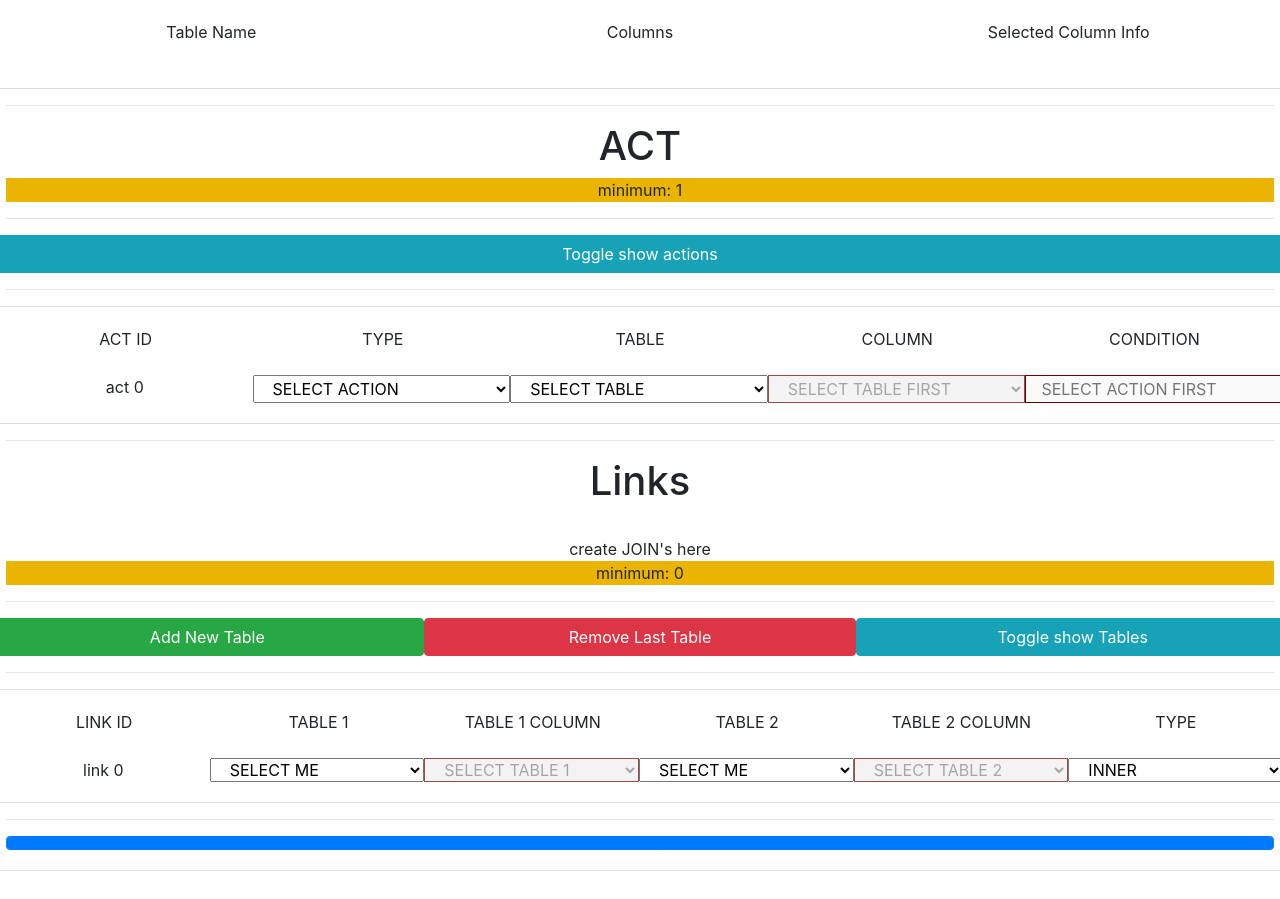
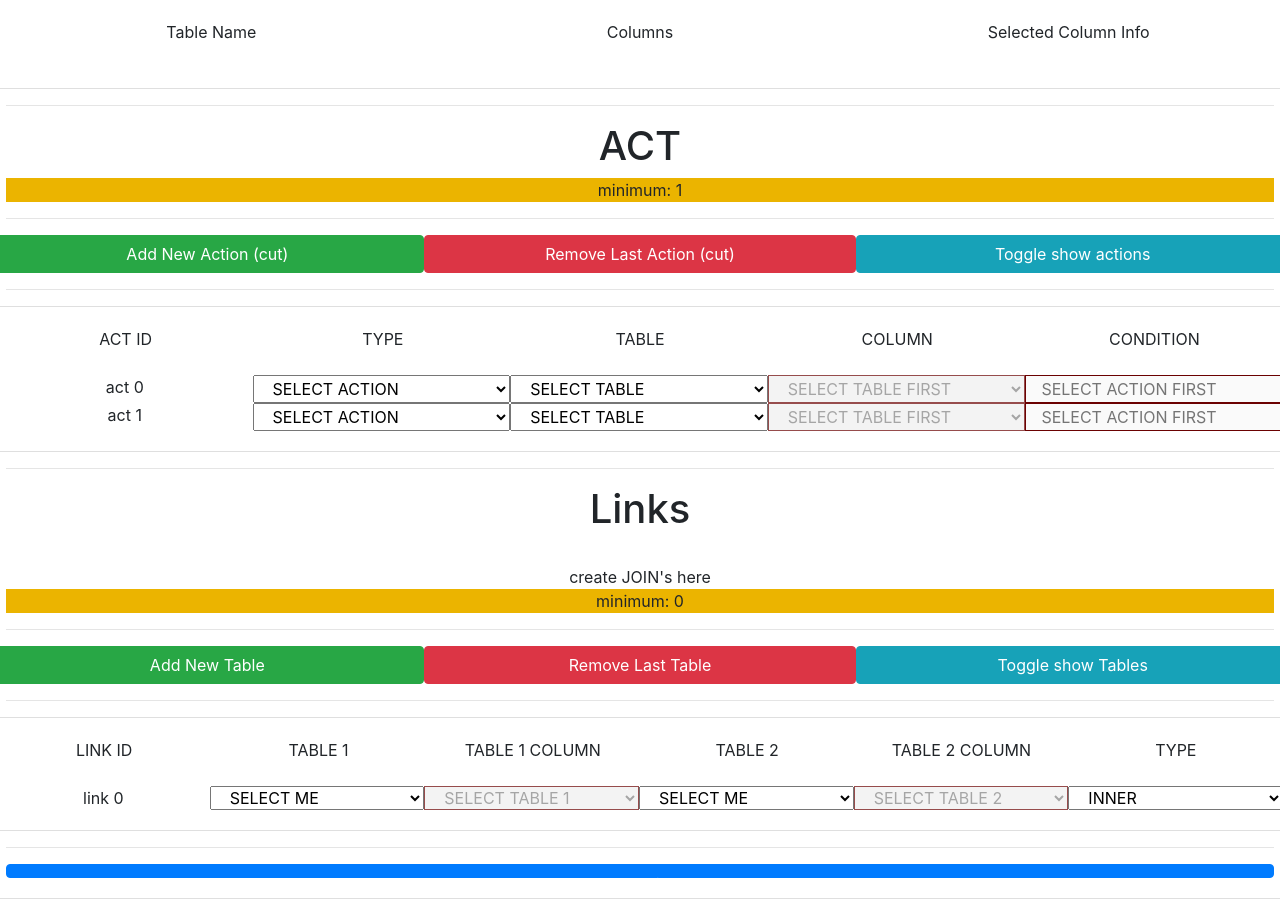
Before and after one commit to Ethel173/unnamed_SQL, a Flask app: page / in a window 1280 px wide. Shown: the part 483-1382 px from the top of the page. Before the commit the page ends 1354 px from the top, so only its background shows below. Run offline with Flask 2, Linux system fonts and the light colour scheme; some libraries are stand-ins or nearby versions.

Commit message:
idk y renaming ACT fixed a huge problem but it did

```diff
--- a/static/rev2.js
+++ b/static/rev2.js
@@ -22,7 +22,8 @@
             table.add()
         }
         link.add()
-        act.add()
+        act2.add()
+        act2.add()
         generic.update_statement()
     },
     update_statement:function()
@@ -127,7 +128,6 @@
 
     var link = {
         unsafe_counter:0,
-        mem_template:{sel1:[],sel1data:[],sel2:[],sel2data:[]},
         built:[],
     add: function(){
         //handles safety logic
@@ -136,6 +136,9 @@
                 var check_table = document.getElementById("link_"+(index-1))
                 var subname1 = check_table.querySelector("select[id=sel_1_data]")
                 var subname2 = check_table.querySelector("select[id=sel_2_data]")
+
+                //checks for unfilled fields
+                /*
                 if (subname1.value== '' || subname1.value=="None"){
                     alert("select link "+(index-1)+" table 1 data first")
                     return
@@ -144,6 +147,7 @@
                     alert("select link "+(index-1)+" table 2 data first")
                     return
                 }
+                */
             }
         }
 
@@ -156,10 +160,11 @@
         clone.querySelector('div.col').innerHTML = "link "+link.unsafe_counter
 
         //setup on change event
-        clone.querySelector('select[id=sel_1_name]').setAttribute("onchange", "link.pop_sub_table("+"'"+link.unsafe_counter+"','1'),link.mem_update("+link.unsafe_counter+",1,1)")
-        clone.querySelector('select[id=sel_2_name]').setAttribute("onchange", "link.pop_sub_table("+"'"+link.unsafe_counter+"','2'),link.mem_update("+link.unsafe_counter+",2,1)")
-        clone.querySelector('select[id=sel_1_data]').setAttribute("onchange", "link.mem_update("+link.unsafe_counter+",1,2)")
-        clone.querySelector('select[id=sel_2_data]').setAttribute("onchange", "link.mem_update("+link.unsafe_counter+",2,2)")
+        clone.querySelector('select[id=sel_1_name]').setAttribute("onchange", "link.pop_sub_table("+"'"+link.unsafe_counter+"','1'),link.mem_update("+link.unsafe_counter+")")
+        clone.querySelector('select[id=sel_2_name]').setAttribute("onchange", "link.pop_sub_table("+"'"+link.unsafe_counter+"','2'),link.mem_update("+link.unsafe_counter+")")
+        clone.querySelector('select[id=sel_1_data]').setAttribute("onchange", "link.mem_update("+link.unsafe_counter+")")
+        clone.querySelector('select[id=sel_2_data]').setAttribute("onchange", "link.mem_update("+link.unsafe_counter+")")
+        clone.querySelector('select[id=type]').setAttribute("onchange", "link.mem_update("+link.unsafe_counter+")")
 
         //(slightly less)lazy fix
         //i have no idea why this needs to be duped but it does
@@ -176,7 +181,7 @@
     document.getElementById("link_content").appendChild(clone);
     link.built.push(link.unsafe_counter)
     console.table(link.built)
-    link.built[link.unsafe_counter] = link.mem_template
+    link.built[link.unsafe_counter] = []
         link.unsafe_counter++
     },
 
@@ -245,34 +250,46 @@
             alert("link "+(link.unsafe_counter-1)+" table 2 has data")
             return
         }
-
+        //remove the entry in html
         main_link.remove()
+        //delete the last entry in built obj
+        link.built.pop()
+        //log
+        console.table(link.built)
         link.unsafe_counter -= 1
         generic.update_statement()
     },
 
 
     /////HERE
-    mem_update:function(invoker,main,sub){
+    mem_update:function(invoker){
     var table = document.getElementById("link_"+invoker)
-    var updater = table.querySelector('select[id=sel_1_name]').value
+    console.log("invoker:" + invoker)
+    //link.built[invoker].sel1 = table.querySelector('select[id=sel_1_name]').value
+    link.built[invoker].sel1data = table.querySelector('select[id=sel_1_data]').value
+    //link.built[invoker].sel2 = table.querySelector('select[id=sel_2_name]').value
+    link.built[invoker].sel2data = table.querySelector('select[id=sel_2_data]').value
+    link.built[invoker].type = table.querySelector('select[id=type]').value
+    console.table(link.built)
+}
     }
 
-},
-act={
+    var act2={
         unsafe_counter:0,
-
-    add: function(){
+        built:[],
+        add:function(){
             let templateInstance = document.getElementById("act_template");
             let clone = document.importNode(templateInstance .content, true);
-        clone.querySelector('div.row').setAttribute("id", "act_"+act.unsafe_counter)
-        clone.querySelector('div.col').innerHTML = "act "+act.unsafe_counter
+            clone.querySelector('div.row').setAttribute("id", "act_"+act2.unsafe_counter)
+            clone.querySelector('div.col').innerHTML = "act "+act2.unsafe_counter
 
             //idk
             //these just cant be called as methods for some reason
             //setup on change events
-        clone.querySelector('select[id=sel_name]').setAttribute("onchange", "act_pop_actdata("+""+act.unsafe_counter+")")
-        clone.querySelector('select[id=sel_data]').setAttribute("onchange", "act_unlock_cond('"+act.unsafe_counter+"')")
+            clone.querySelector('select[id=payload]').setAttribute("onchange", "act2.obj_update("+act2.unsafe_counter+")")
+            clone.querySelector('select[id=sel_name]').setAttribute("onchange", "act2.pop_actdata("+""+act2.unsafe_counter+"),act2.obj_update("+act2.unsafe_counter+")")
+            clone.querySelector('select[id=sel_data]').setAttribute("onchange", "act2.unlock_cond('"+act2.unsafe_counter+"'),act2.obj_update("+act2.unsafe_counter+")")
+            clone.querySelector('[id=cond]').setAttribute("onblur", "act2.obj_update("+act2.unsafe_counter+")")
 
             for (var item = 0; item < table.built_obj.length;item ++){
                 var option = document.createElement("option");
@@ -281,32 +298,36 @@ act={
                 clone.querySelector('select[id=sel_name]').appendChild(option);
             }
 
-        act.unsafe_counter++
             document.getElementById("act_content").appendChild(clone);
+            console.table(act2.built)
+            act2.built[act2.unsafe_counter] = []
+            console.table(act2.built)
+            act2.unsafe_counter++
         },
-
-
-
-}
-
-//i dunno it just needs to be outside act for some reason
-function act_pop_actdata(invoker){
+        pop_actdata:function(invoker){
             generic.update_statement()
             var main_table = document.getElementById("act_"+invoker)
             var subname = main_table.querySelector("select[id=sel_name]")
             var subtable = main_table.querySelector("select[id=sel_data]")
 
-    //depopulate all but SELECT ME and ALL
-    while (subtable.options.length > 2) {
-        subtable.remove(2);
+            //depopulate all but SELECT ME
+            while (subtable.options.length > 1) {
+                subtable.remove(1);
             }
+
             //check that there is a table to pull from or user chose 'None'
             if (subname.value== '' || subname.value=="None"){
                 subtable.setAttribute("disabled","True")
                 subtable.options[0].selected = true
-        act_unlock_cond(invoker)
+                act2.unlock_cond(invoker)
                 return
             }
+            //ALL handler
+            var option = document.createElement("option");
+            option.value = [subname.value,"ALL"]
+            option.text = "ALL (*)"
+            subtable.appendChild(option);
+
             subtable.removeAttribute("disabled")
             for (var item = 0; item < table.built_obj[subname.value][1].length;item ++){
                 var option = document.createElement("option");
@@ -314,8 +335,8 @@ function act_pop_actdata(invoker){
                 option.text = table.built_obj[subname.value][1][item][1]
                 subtable.appendChild(option);
             }
-}
-function act_unlock_cond(invoker){
+        },
+        unlock_cond:function(invoker){
             var main_table = document.getElementById("act_"+invoker)
             var check = main_table.querySelector("select[id=sel_name]")
             console.log(check)
@@ -326,4 +347,41 @@ function act_unlock_cond(invoker){
                 return
             }
             subtable.removeAttribute("disabled")
+        },
+        obj_update:function(invoker){
+            console.table(act2.built)
+            console.log("PREPROCESS")
+            var table = document.getElementById("act_"+invoker)
+            console.log("invoker:" + invoker)
+            console.log(table)
+            act2.built[invoker].payload = table.querySelector('[id=payload]').value
+            //act2.built[invoker].table = table.querySelector('[id=sel_name]').value
+            act2.built[invoker].column = table.querySelector('[id=sel_data]').value
+            act2.built[invoker].cond = table.querySelector('[id=cond]').value
+            console.table(act2.built)
+        },
+        remove: function(){
+            if (act2.unsafe_counter==1){
+                return alert("need minium 1 ACT statement")
             }
+            var main_link = document.getElementById("act_"+(act2.unsafe_counter-1))
+            console.log(main_link)
+            //fure me problem
+            /*if (main_link.querySelector("select[id=sel_1_name]").value!="None"){
+                alert("link "+(act2.unsafe_counter-1)+" table 1 has data")
+                return
+            }
+            if (main_link.querySelector("select[id=sel_2_name]").value!="None"){
+                alert("link "+(act2.unsafe_counter-1)+" table 2 has data")
+                return
+            }*/
+            //remove the entry in html
+            main_link.remove()
+            //delete the last entry in built obj
+            act2.built.pop()
+            //log
+            console.table(act2.built)
+            act2.unsafe_counter -= 1
+            generic.update_statement()
+        },
+    }
--- a/templates/rev2.html
+++ b/templates/rev2.html
@@ -47,7 +47,7 @@
             <select class = "col" id = "sel_2_data" disabled>
                 <option value ="" disabled selected hidden>SELECT TABLE 2</option>
             </select>
-            <select class = "col">
+            <select class = "col" id="type">
                 <option value ="INNER">INNER</option>
                 <option value ="LEFT">LEFT</option>
                 <option value ="RIGHT">RIGHT</option>
@@ -174,8 +174,8 @@
         <hr>
         <!-- change ACT -->
         <div class="row">
-            <button type='button' hidden class='col btn btn-success' name='adj_tables_counter_bttn' onclick="act.add()">Add New Action (cut)</button>
-            <button type='button' hidden class='col btn btn-danger' name='adj_tables_counter_bttn' onclick="act.remove()">Remove Last Action (cut)</button>
+            <button type='button'  class='col btn btn-success' name='adj_tables_counter_bttn' onclick="act2.add()">Add New Action (cut)</button>
+            <button type='button'  class='col btn btn-danger' name='adj_tables_counter_bttn' onclick="act2.remove()">Remove Last Action (cut)</button>
             <button type='button' class='col btn btn-info' name='adj_tables_counter_bttn' onclick="generic.togg('act')">Toggle show actions</button>
         </div>
         <hr>
```
Lines whose indentation alone changed are shown as unchanged.
